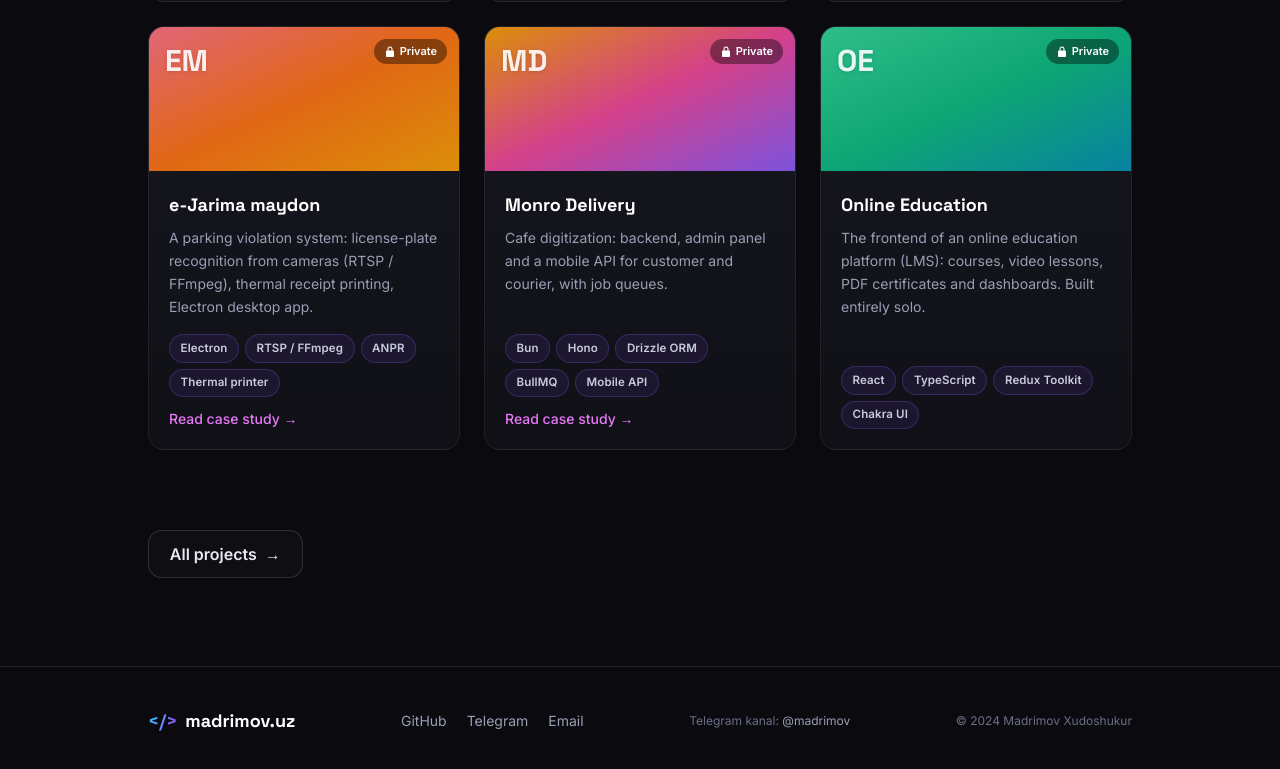
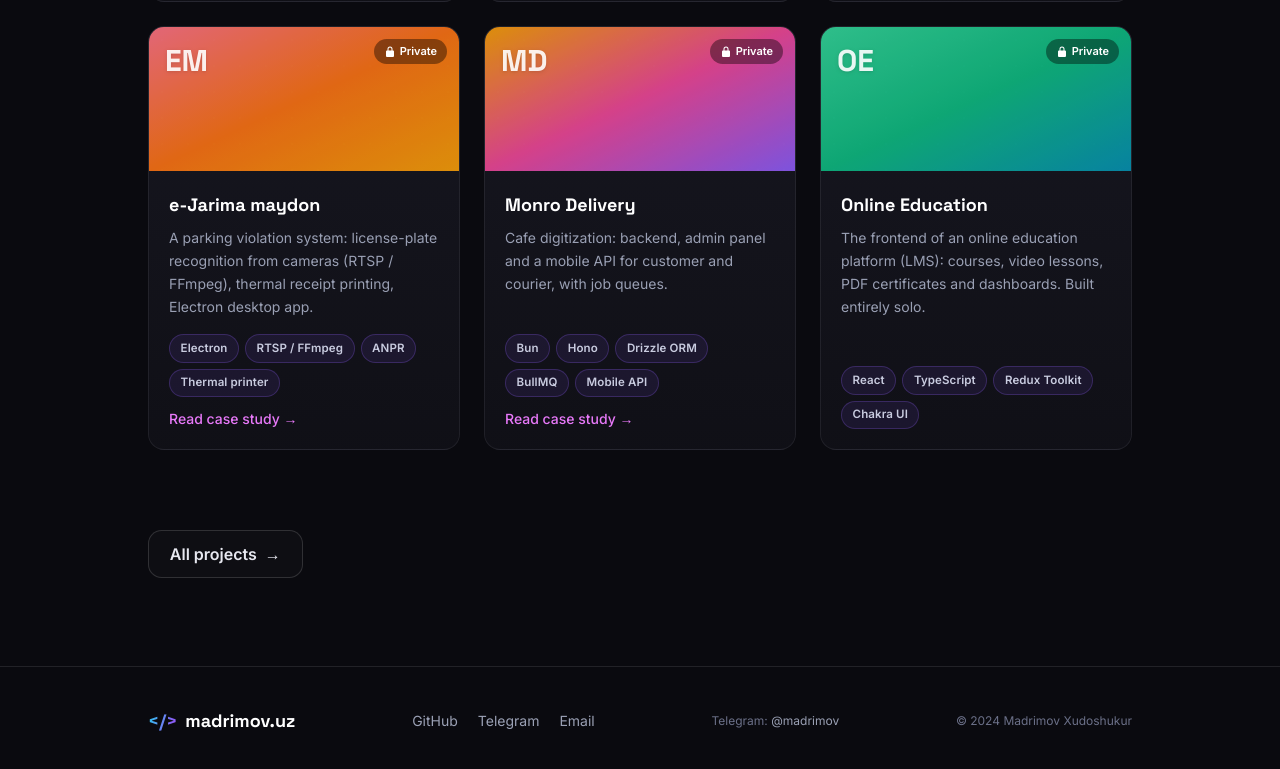
Before and after one commit to madrimovDev/portfolio-next, a Next.js app: page /en in a window 1280 px wide. Shown: the part 3718-4487 px from the top of the page. Built offline with nearby package versions, Linux system fonts and the light colour scheme.

Commit message:
fix(footer): make Telegram label language-neutral

```diff
--- a/src/components/footer/footer.tsx
+++ b/src/components/footer/footer.tsx
@@ -30,7 +30,7 @@ export default function Footer() {
 				</div>
 
 				<p className="text-xs text-soft">
-					Telegram kanal:{" "}
+					Telegram:{" "}
 					<Link
 						href="https://t.me/madrimov"
 						target="_blank"
```
